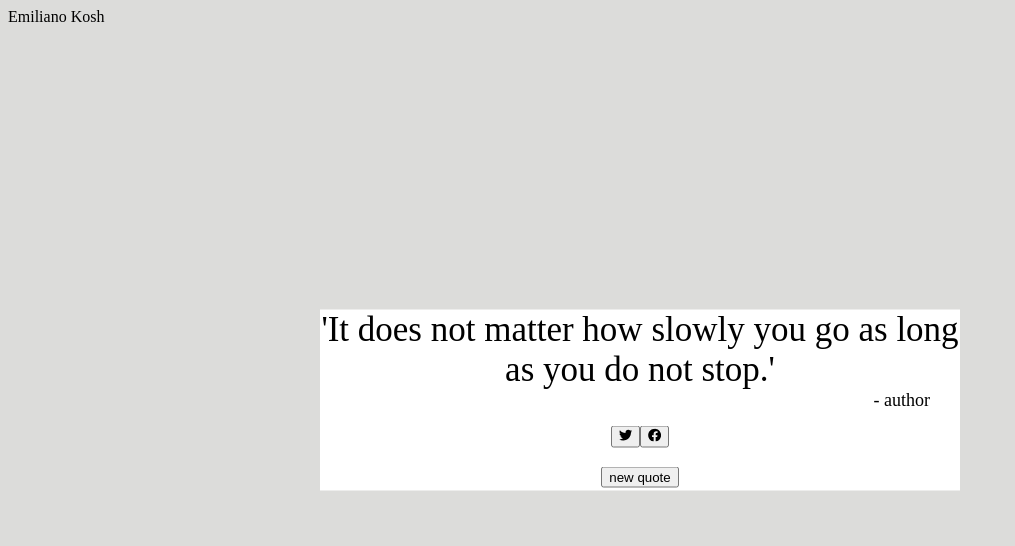
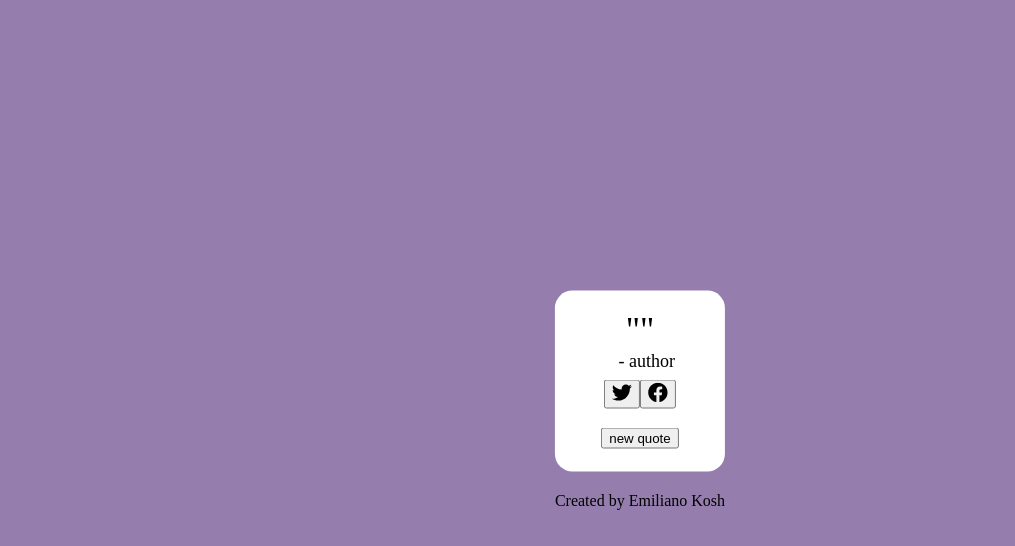
Before and after one commit to monsterkosh/frontend-libraries-certification, a React (Create React App) app: page /quotemachine in a window 1280 px wide. Shown: the top 546 px of the page, without its empty margins (0-1015 px from the left). Built offline with nearby package versions, Linux system fonts and the light colour scheme.

Commit message:
quotemachine

```diff
--- a/src/pages/QuoteMachine.js
+++ b/src/pages/QuoteMachine.js
@@ -1,32 +1,52 @@
-import React from 'react';
+import React, { useState } from 'react';
 import '../styles/QMStyles.css';
 import { FaTwitter, FaFacebook } from 'react-icons/fa';
 
 const QuoteMachine = () => {
+  // const quote =
+  //   'It does not matter how slowly you go as long as you do not stop.';
+  const author = 'author';
+  const quoteDB =
+    'https://gist.githubusercontent.com/camperbot/5a022b72e96c4c9585c32bf6a75f62d9/raw/e3c6895ce42069f0ee7e991229064f167fe8ccdc/quotes.json';
+
+  const [quote, setQuote] = useState();
+
+  async function fetchDB(quoteDB) {
+    fetch(quoteDB)
+      .then((response) => response.json())
+      .then((data) => console.log(data));
+
+    // await data.map() ??????????????
+  }
+
   return (
     <div className='quote-machine'>
       <div className='quote-box' id='quote-box'>
+        <div className='inside-box'>
           <div className='text' id='text'>
-          'It does not matter how slowly you go as long as you do not stop.'
+            <span>"</span>
+            {quote}
+            <span>"</span>
           </div>
           <div className='author' id='author'>
-          - author
+            - {author}
           </div>
           <div className='buttons'>
             <div className='socials'>
               <button>
-              <FaTwitter />
+                <FaTwitter size={20} />
               </button>
               <button>
-              <FaFacebook />
+                <FaFacebook size={20} />
               </button>
             </div>
             <div className='new-quote'>
-            <button>new quote</button>
+              <button onClick={() => fetchDB(quoteDB)}>new quote</button>
             </div>
           </div>
         </div>
-      <div className='creator'>Emiliano Kosh</div>
+      </div>
+      <div className='creator'>Created by Emiliano Kosh</div>
     </div>
   );
 };
--- a/src/styles.css
+++ b/src/styles.css
@@ -1,5 +1,5 @@
 body {
-    background: #DCDCDA;;
+    background: #957DAD;;
 }
 
 .welcome-msg {
@@ -12,8 +12,6 @@ body {
     text-align: center;
     font-style: normal;
     font-weight: 400;
-
-
 }
 
 .list {
@@ -22,5 +20,4 @@ body {
     margin: 5px 560px 0px 560px;
     font-size: 18px;
     background-color: #fffff9;
-
 }
--- a/src/styles/QMStyles.css
+++ b/src/styles/QMStyles.css
@@ -1,17 +1,25 @@
 .quote-machine {
     background-size: 100vw;
-}
-
-.quote-box {
-    text-align: center;
-    background: #fff;
-    font-size: 35px;
     margin: 0;
     position: absolute;
     top: 50%;
     left: 50%;
     -ms-transform: translate(-50%, -50%);
     transform: translate(-50%, -50%);
+    text-align: center;
+}
+
+.quote-box {
+    background: #fff;
+    font-size: 35px;
+    border-radius:1ch;
+}
+
+.inside-box {
+    padding-top: 20px;
+    padding-left: 20px;
+    padding-right: 20px;
+    padding-bottom: 20px;
 }
 
 .author {
@@ -21,5 +29,9 @@
 }
 
 .creator {
+    padding-top: 20px;
+}
+
+.buttons {
 
 }
```
Lines whose indentation alone changed are shown as unchanged.
